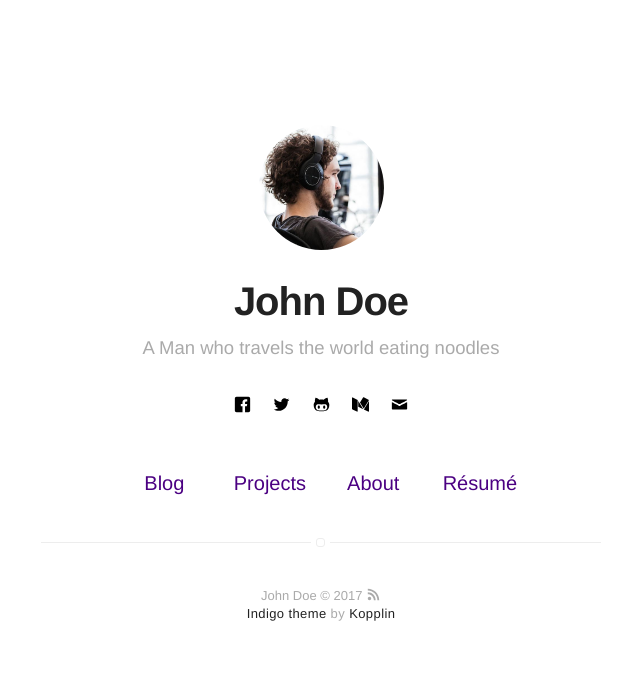
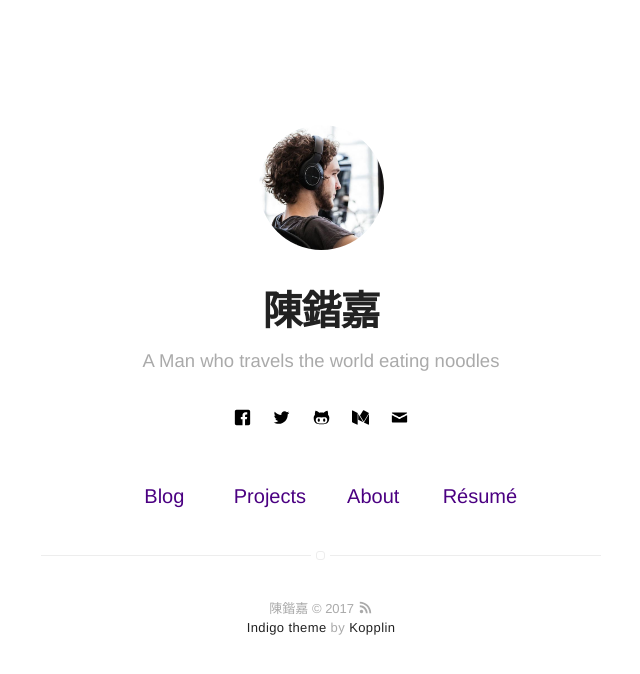
Before and after one commit to kaichiapku/kaichiapku.github.io, a Jekyll site: the page built from index.html, in a window 1280 px wide. Shown: the top 674 px of the page, without its empty margins (319-959 px from the left). Built offline with Jekyll 4.4.1, drawn with Linux system fonts in a browser that asks for light colours.

Commit message:
first commit

```diff
--- a/_config.yml
+++ b/_config.yml
@@ -1,5 +1,5 @@
 # main text of home
-name: John Doe
+name: 陳鍇嘉
 bio: A Man who travels the world eating noodles
 
 # twitter summary info
```
